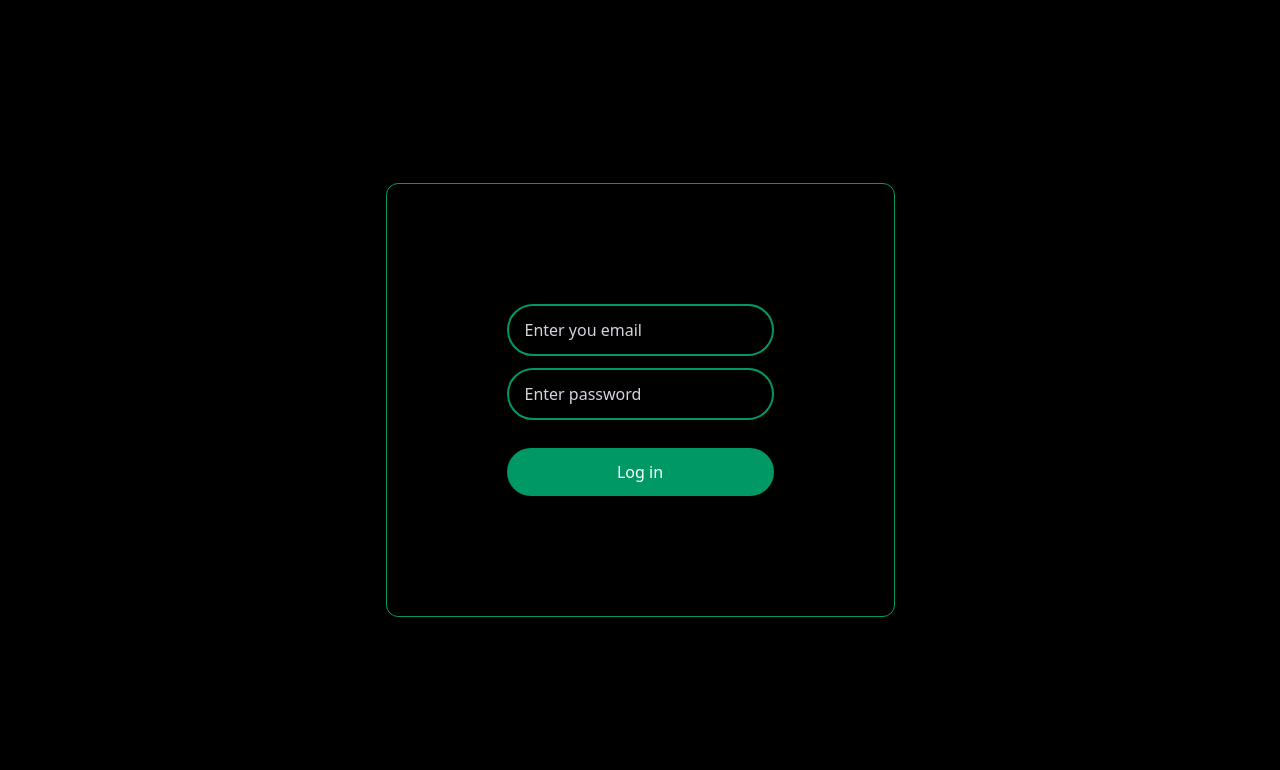
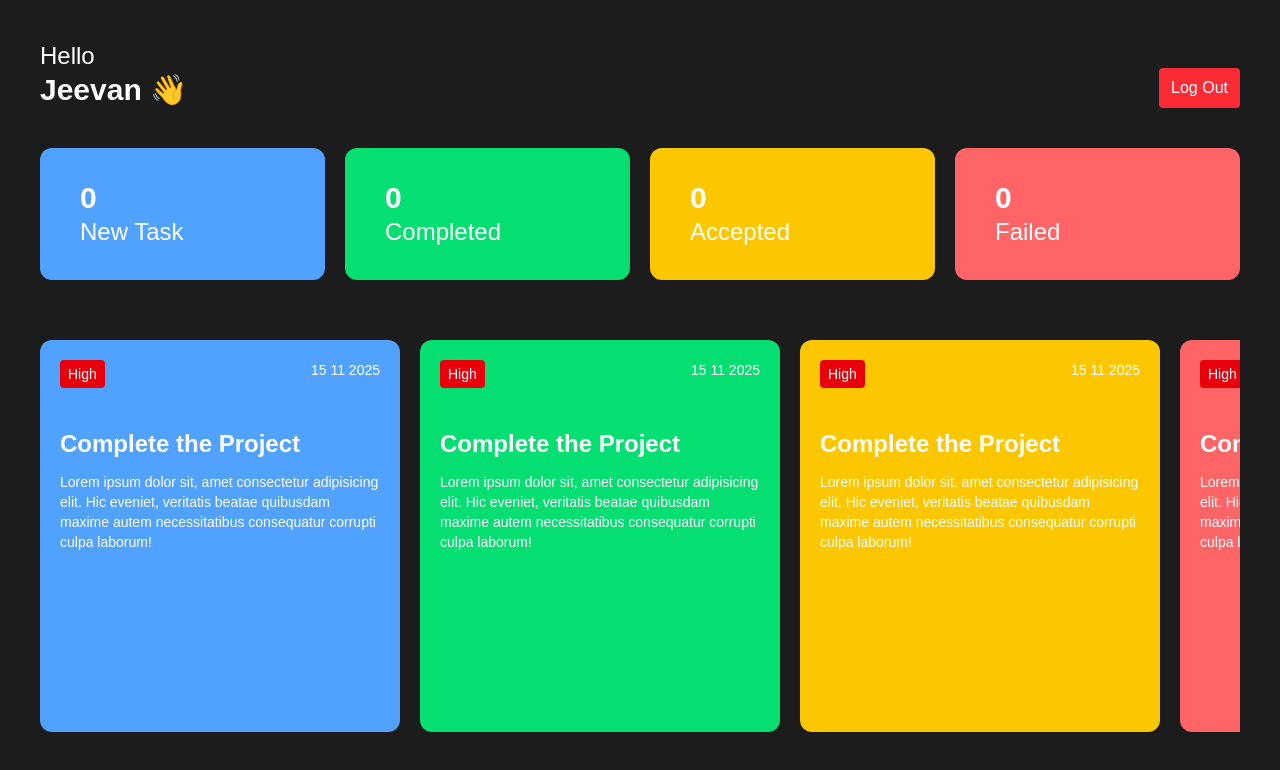
Before and after one commit to jeevanchavan/employee-management-system, a React (Vite) app: page / in a window 1280 px wide. Shown: the top 770 px of the page. Built offline with nearby package versions, Linux system fonts and the light colour scheme.

Commit message:
employee dashboard created, ui done

```diff
--- a/src/App.jsx
+++ b/src/App.jsx
@@ -1,10 +1,12 @@
 import React from 'react'
 import Login from './components/Auth/Login'
+import EmployeeDashboard from './components/Dashboard/EmployeeDashboard'
 
 const App = () => {
   return (
     <>
-      <Login />
+      {/* <Login /> */}
+      <EmployeeDashboard />
     </>
   )
 }
--- a/src/components/Dashboard/EmployeeDashboard.jsx
+++ b/src/components/Dashboard/EmployeeDashboard.jsx
@@ -0,0 +1,16 @@
+import React from 'react'
+import Header from '../other/Header'
+import TaskListNumbers from '../other/TaskListNumbers'
+import TaskList from '../TaskList/TaskList'
+
+const EmployeeDashboard = () => {
+  return (
+    <div className=' p-10 bg-[#1C1C1C] h-screen'>
+        <Header />
+        <TaskListNumbers />
+        <TaskList />
+    </div>
+  )
+}
+
+export default EmployeeDashboard
--- /dev/null
+++ b/src/components/TaskList/TaskList.jsx
@@ -0,0 +1,43 @@
+import React from 'react'
+
+const TaskList = () => {
+  return (
+    <div id='task' className=' overflow-x-auto w-full h-[60%] flex items-center justify-start gap-5 mt-10 py-5'>
+        <div className='flex flex-col shrink-0 items-start rounded-xl h-full w-[360px] bg-blue-400 p-5'>
+            <div className='flex justify-between w-full '>
+                <h3 className='bg-red-600 text-sm rounded py-1 px-2'>High</h3>
+                <h4 className='text-sm '>15 11 2025</h4>
+            </div>
+            <h2 className='font-bold text-2xl mt-10'>Complete the Project</h2>
+            <p className='text-sm mt-3'>Lorem ipsum dolor sit, amet consectetur adipisicing elit. Hic eveniet, veritatis beatae quibusdam maxime autem necessitatibus consequatur corrupti culpa laborum!</p>
+        </div>
+        <div className='flex flex-col shrink-0 items-start rounded-xl h-full w-[360px] bg-green-400 p-5'>
+            <div className='flex justify-between w-full '>
+                <h3 className='bg-red-600 text-sm rounded py-1 px-2'>High</h3>
+                <h4 className='text-sm '>15 11 2025</h4>
+            </div>
+            <h2 className='font-bold text-2xl mt-10'>Complete the Project</h2>
+            <p className='text-sm mt-3'>Lorem ipsum dolor sit, amet consectetur adipisicing elit. Hic eveniet, veritatis beatae quibusdam maxime autem necessitatibus consequatur corrupti culpa laborum!</p>
+        </div>
+        <div className='flex flex-col shrink-0 items-start rounded-xl h-full w-[360px] bg-yellow-400 p-5'>
+            <div className='flex justify-between w-full '>
+                <h3 className='bg-red-600 text-sm rounded py-1 px-2'>High</h3>
+                <h4 className='text-sm '>15 11 2025</h4>
+            </div>
+            <h2 className='font-bold text-2xl mt-10'>Complete the Project</h2>
+            <p className='text-sm mt-3'>Lorem ipsum dolor sit, amet consectetur adipisicing elit. Hic eveniet, veritatis beatae quibusdam maxime autem necessitatibus consequatur corrupti culpa laborum!</p>
+        </div>
+        <div className='flex flex-col shrink-0 items-start rounded-xl h-full w-[360px] bg-red-400 p-5'>
+            <div className='flex justify-between w-full '>
+                <h3 className='bg-red-600 text-sm rounded py-1 px-2'>High</h3>
+                <h4 className='text-sm '>15 11 2025</h4>
+            </div>
+            <h2 className='font-bold text-2xl mt-10'>Complete the Project</h2>
+            <p className='text-sm mt-3'>Lorem ipsum dolor sit, amet consectetur adipisicing elit. Hic eveniet, veritatis beatae quibusdam maxime autem necessitatibus consequatur corrupti culpa laborum!</p>
+        </div>
+
+    </div>
+  )
+}
+
+export default TaskList
--- /dev/null
+++ b/src/components/other/Header.jsx
@@ -0,0 +1,12 @@
+import React from 'react'
+
+const Header = () => {
+  return (
+    <div className='flex justify-between items-end'>
+        <h1 className='font-medium text-2xl'>Hello<br /><span className='font-semibold text-3xl'>Jeevan 👋</span></h1>
+        <button className='bg-red-500 px-3 py-2 rounded outline-none border-none cursor-pointer font-medium'>Log Out</button>
+    </div>
+  )
+}
+
+export default Header
--- /dev/null
+++ b/src/components/other/TaskListNumbers.jsx
@@ -0,0 +1,26 @@
+import React from 'react'
+
+const TaskListNumbers = () => {
+  return (
+    <div className='flex justify-between gap-5 screen mt-10'>
+        <div className='w-[45%] bg-blue-400 rounded-xl py-8 px-10'>
+            <h2 className='font-semibold text-3xl'>0</h2>
+            <h3 className='font-medium text-2xl'>New Task</h3>
+        </div>
+        <div className='w-[45%] bg-green-400 rounded-xl py-8 px-10'>
+            <h2 className='font-semibold text-3xl'>0</h2>
+            <h3 className='font-medium text-2xl'>Completed</h3>
+        </div>
+        <div className='w-[45%] bg-yellow-400 rounded-xl py-8 px-10'>
+            <h2 className='font-semibold text-3xl'>0</h2>
+            <h3 className='font-medium text-2xl'>Accepted</h3>
+        </div>
+        <div className='w-[45%] bg-red-400 rounded-xl py-8 px-10'>
+            <h2 className='font-semibold text-3xl'>0</h2>
+            <h3 className='font-medium text-2xl'>Failed</h3>
+        </div>
+    </div>
+  )
+}
+
+export default TaskListNumbers
--- a/src/index.css
+++ b/src/index.css
@@ -2,8 +2,13 @@
 
 *{
   color: #fff;
+  font-family: Arial, Helvetica, sans-serif;
 }
 
 body{
   background-color: black;
 }
+
+#task::-webkit-scrollbar{
+  display: none;
+}
```
